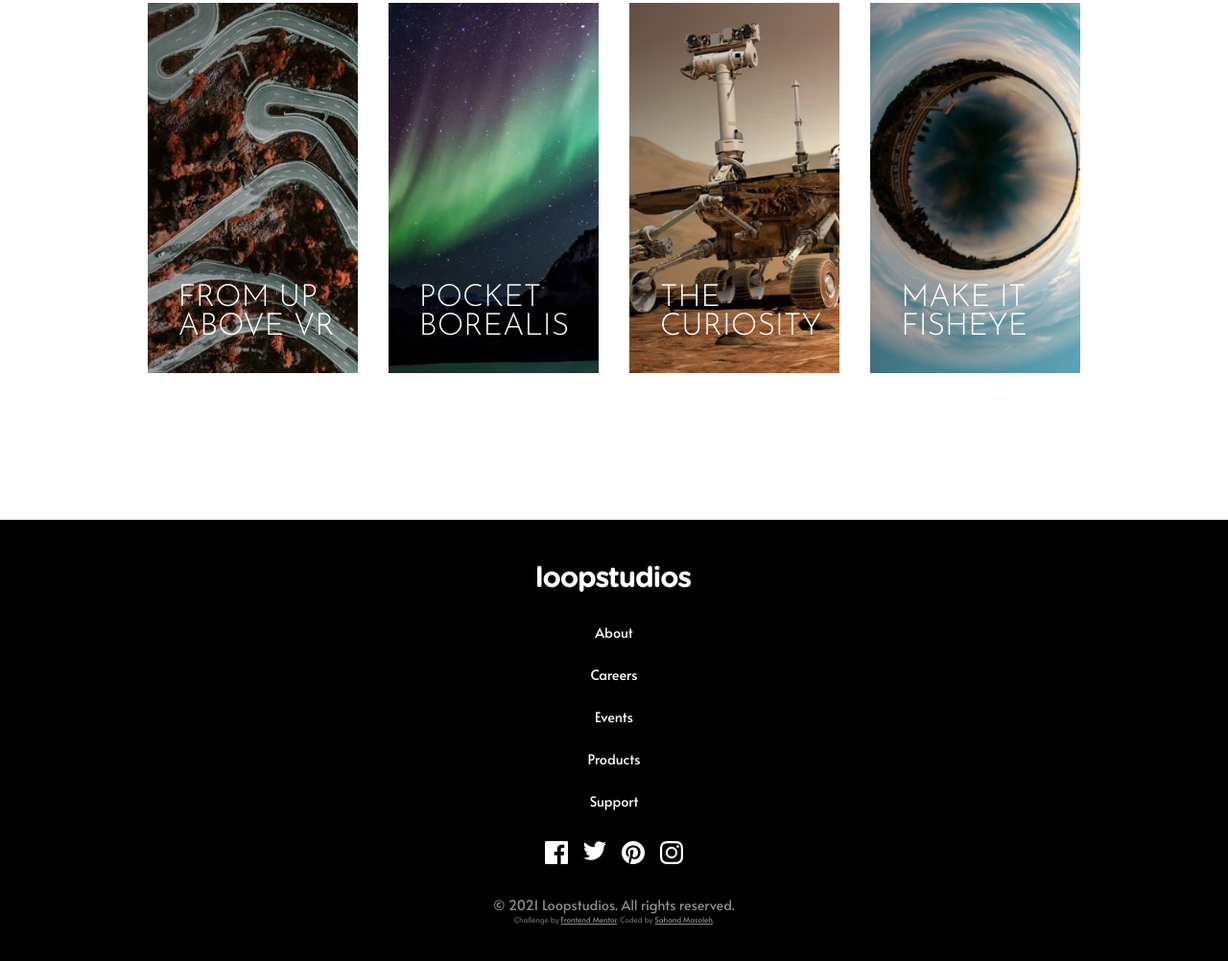
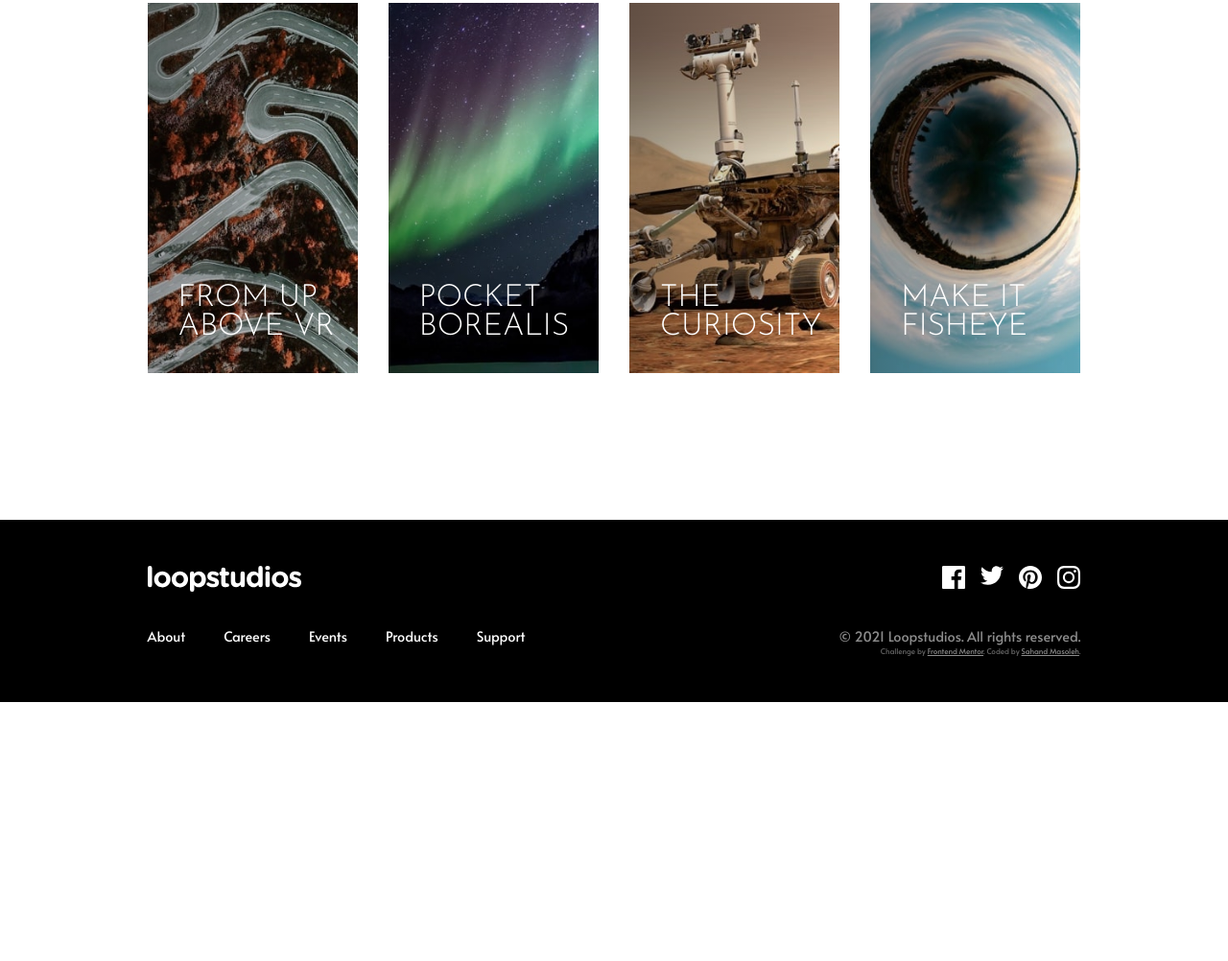
Before and after one commit to sahand-masoleh/fem-26-loopstudios-landing-page, a plain HTML site: page index.html in a window 1280 px wide. Shown: the part 1911-2913 px from the top of the page at 96% size. After the commit the page ends 2643 px from the top, so only its background shows below. Drawn offline with Linux system fonts and the light colour scheme.

Commit message:
footer: desktop

```diff
--- a/style.css
+++ b/style.css
@@ -325,4 +325,28 @@ img {
 		bottom: var(--gap-2);
 		left: var(--gap-2);
 	}
+
+	.footer {
+		padding: var(--gap-3) var(--gap-10);
+		justify-items: start;
+		gap: var(--gap-2);
+		grid-template-columns: 1fr 1fr;
+		grid-template-rows: 1fr 1fr;
+	}
+
+	.footer__menu {
+		flex-direction: row;
+		gap: var(--gap-2-5);
+		grid-row: 2/3;
+	}
+
+	.footer__socials {
+		justify-self: end;
+		gap: var(--gap-1);
+	}
+
+	.footer__text {
+		justify-self: end;
+		text-align: end;
+	}
 }
```
